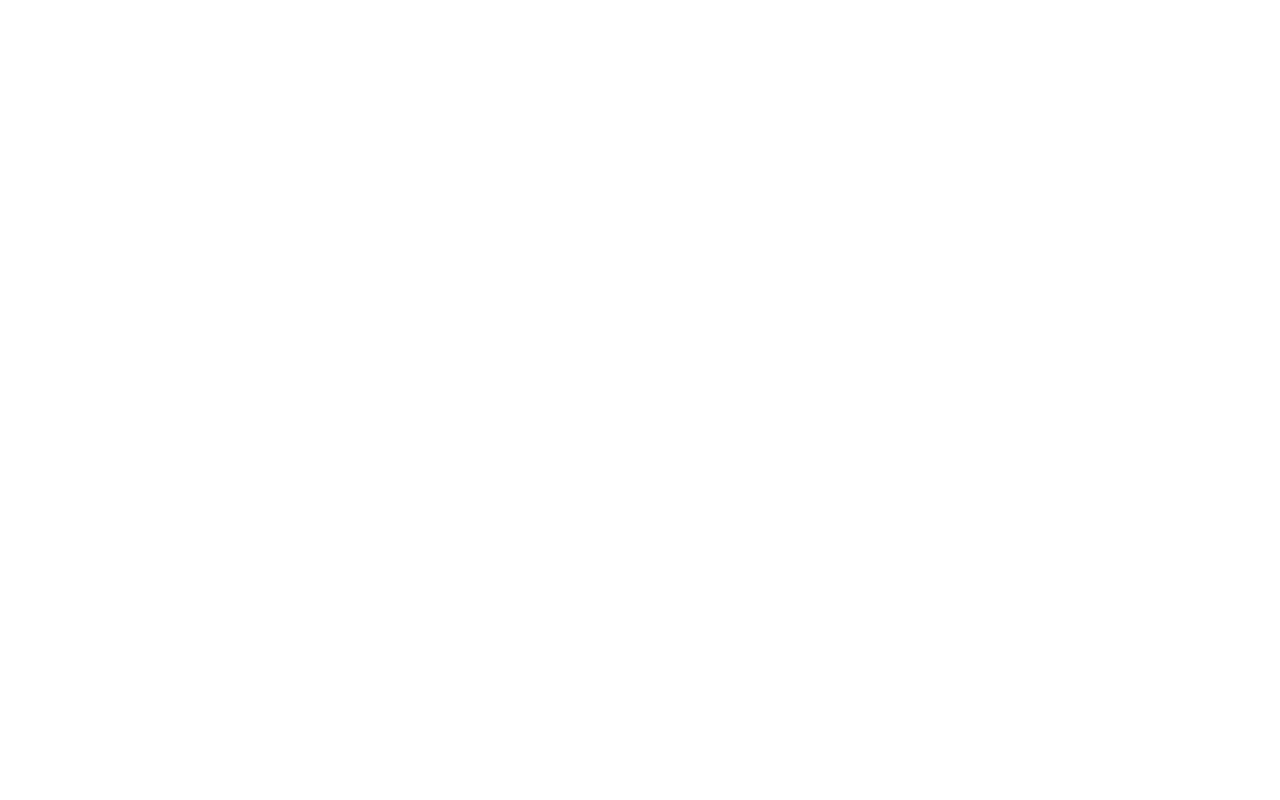
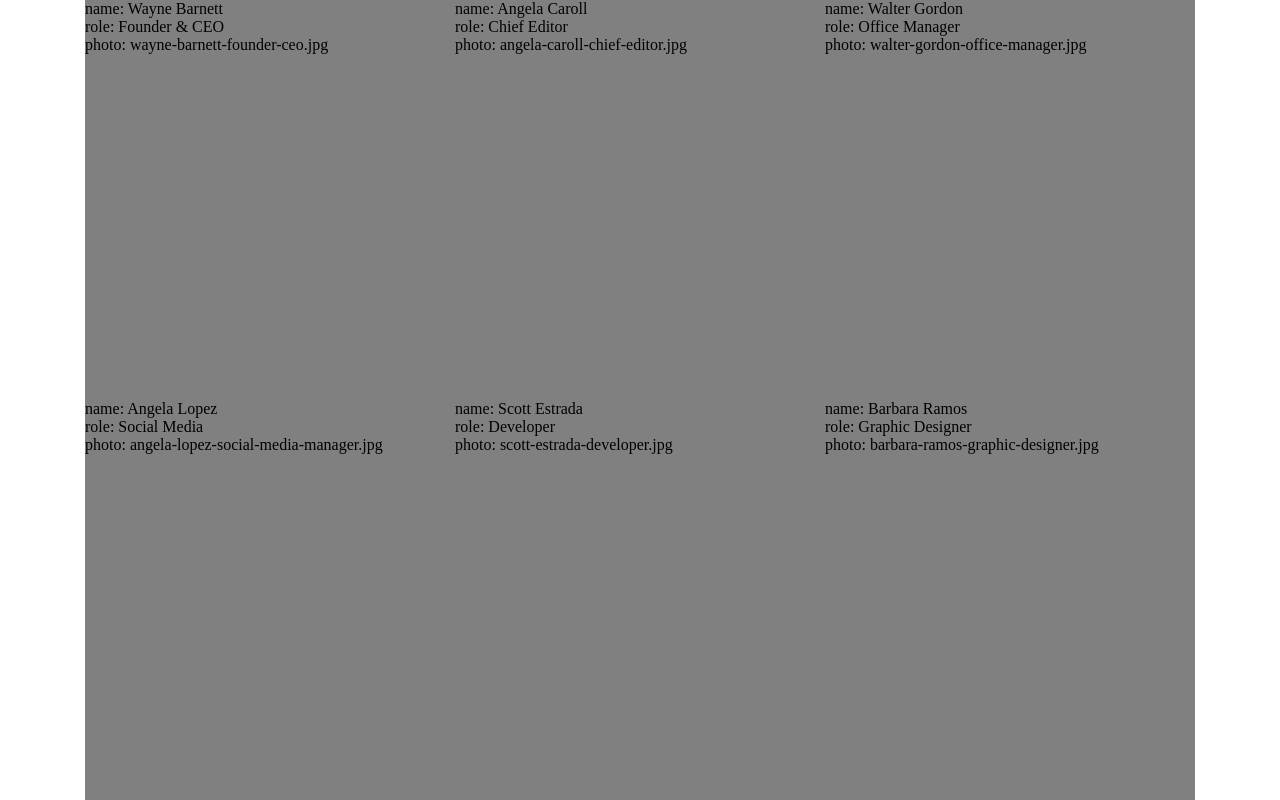
Before and after one commit to manuelcamaioni/js-our-team, a plain HTML site: page index.html in a window 1280 px wide. Drawn offline with Linux system fonts and the light colour scheme.

Commit message:
milestone 2

```diff
--- a/index.html
+++ b/index.html
@@ -4,10 +4,18 @@
     <meta charset="UTF-8">
     <meta http-equiv="X-UA-Compatible" content="IE=edge">
     <meta name="viewport" content="width=device-width, initial-scale=1.0">
+    <link rel="stylesheet" href="style.css">
     <script src="script.js" defer></script>
     <title>JS our Team</title>
 </head>
 <body>
-
+    <main>
+        <div class="card"></div>
+        <div class="card"></div>
+        <div class="card"></div>
+        <div class="card"></div>
+        <div class="card"></div>
+        <div class="card"></div>
+    </main>
 </body>
 </html>
--- a/script.js
+++ b/script.js
@@ -58,13 +58,20 @@ const members = [
         photo:'barbara-ramos-graphic-designer.jpg'
     }
 ];
-
-let member;
+const mainElement = document.querySelector('main');
+const divElements = document.querySelectorAll('div.card');
 
 for(i = 0; i < members.length; i++){
-    member = members[i];
+    let card = divElements[i];
+    let member = members[i];
+
     console.log(member);
     for(let key in member){
         console.log(key, member[key]);
+
+        card.innerHTML += key + ': ' + member[key] + '</br>';
+
+
     }
+    mainElement.appendChild(card);
 }
--- /dev/null
+++ b/style.css
@@ -0,0 +1,18 @@
+*{
+    padding: 0;
+    margin: 0;
+    box-sizing: border-box;
+}
+
+main{
+    width: 1110px;
+    margin: 0 auto;
+    background-color: gray;
+    height: 100vh;
+    display: flex;
+    flex-wrap: wrap;
+}
+
+.card{
+    width: calc(100% / 3);
+}
```
